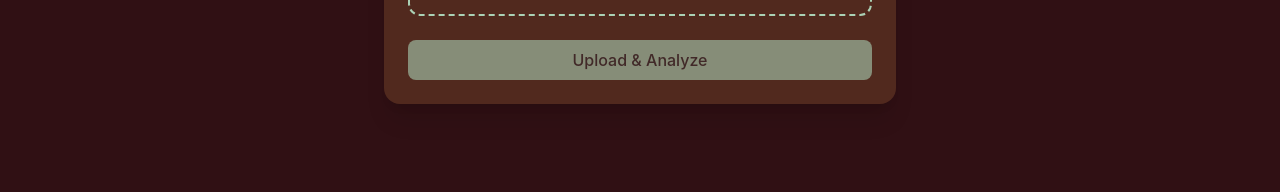
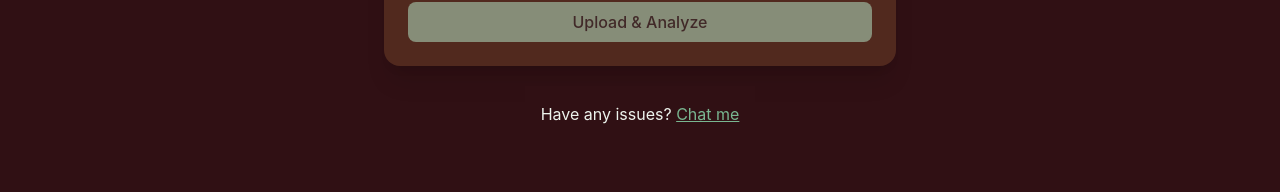
Before and after one commit to OgunwandeBukunmi/whatsappwrapped, a React (Vite) app: page / in a window 1280 px wide. Shown: the part 293-485 px from the top of the page. Built offline with nearby package versions, Linux system fonts and the light colour scheme; no server answers.

Commit message:
(feat): added a have issues chat me link

```diff
--- a/src/App.tsx
+++ b/src/App.tsx
@@ -145,7 +145,9 @@ const FileUploader: React.FC<Props> = ({ onFileSelect }) => {
             {loading ? "Loading..." : "Upload & Analyze"}
           </button>
         </div>
-
+        <div className="mt-5 p-4 bg-[#301014]  flex justify-between items-center">
+          <p>Have any issues? <a target="_blank" href="https://wa.me/+2349161276874" className="underline text-heading">Chat me</a></p>
+        </div>
       </div>
       <Footer />
     </div>
--- a/src/components/Modal.tsx
+++ b/src/components/Modal.tsx
@@ -72,7 +72,7 @@ export default function Modal({ setModal, analysis }: { setModal: (modal: Boolea
                                 <img
                                     src="/favicon.png"
                                     alt="img"
-                                    className="w-18 h-18 md:w-28 md:h-28 rounded-2xl object-cover shadow-lg"
+                                    className="w-15 h-15 md:w-28 md:h-28 rounded-2xl md:rounded-xl object-cover md:object-fit shadow-lg"
                                 />
                             </div>
                         </div>
```
